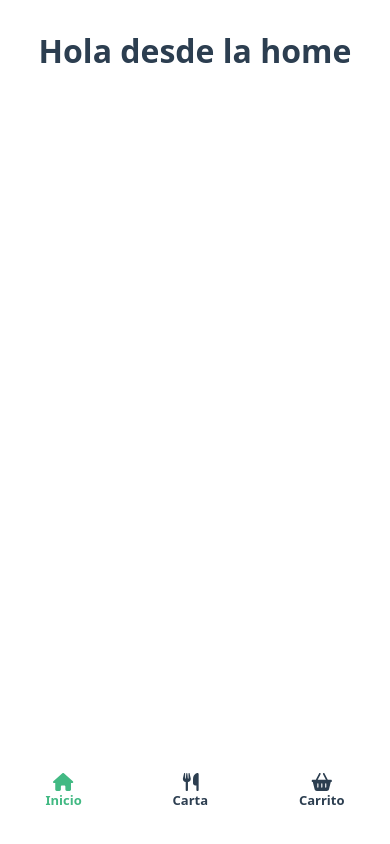
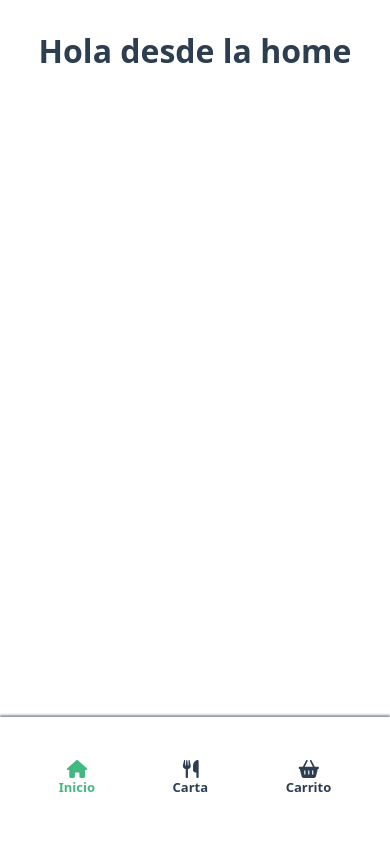
Before and after one commit to berguntin/camarero-digital-frontend, a Vue app: page / in a window 390 px wide. Built offline with nearby package versions, Linux system fonts and the light colour scheme.

Commit message:
nav adjust size

```diff
--- a/src/components/NavComponent.vue
+++ b/src/components/NavComponent.vue
@@ -45,7 +45,9 @@ export default {
 </script>
 
 <style lang="scss">
-
+header {
+  box-shadow: 1px 6px 5px -5px rgba(44, 62, 80, 0.5411764706)
+}
 .navigation{
   flex-direction: row;
   justify-content: space-around;
@@ -88,16 +90,21 @@ nav {
       display: flex;
       justify-content: center;
       width: 100%;
+      box-shadow: none;
     }
-
+    .container {
+      max-width: 100%;
+    }
     .navigation{
+       box-sizing: border-box;
         position: fixed;
         bottom: 0px;
         width: 100%;
-        height: auto;
+        height: 15vh;
         padding: 20px;
         background-color:white;
         z-index: 10;
+        box-shadow: 0px -2px 2px #2c3e508a;
 
       nav{
         display: flex;
```
